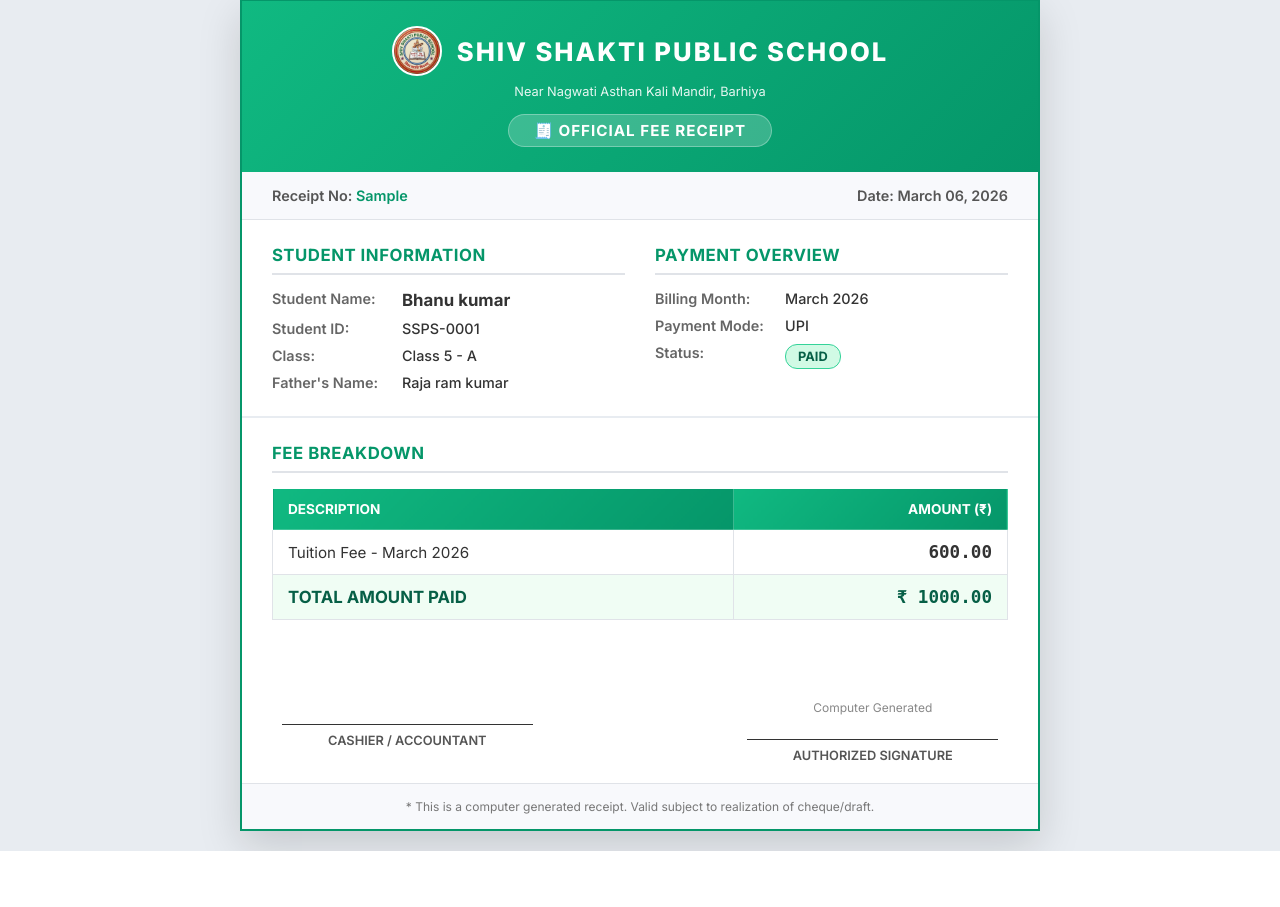
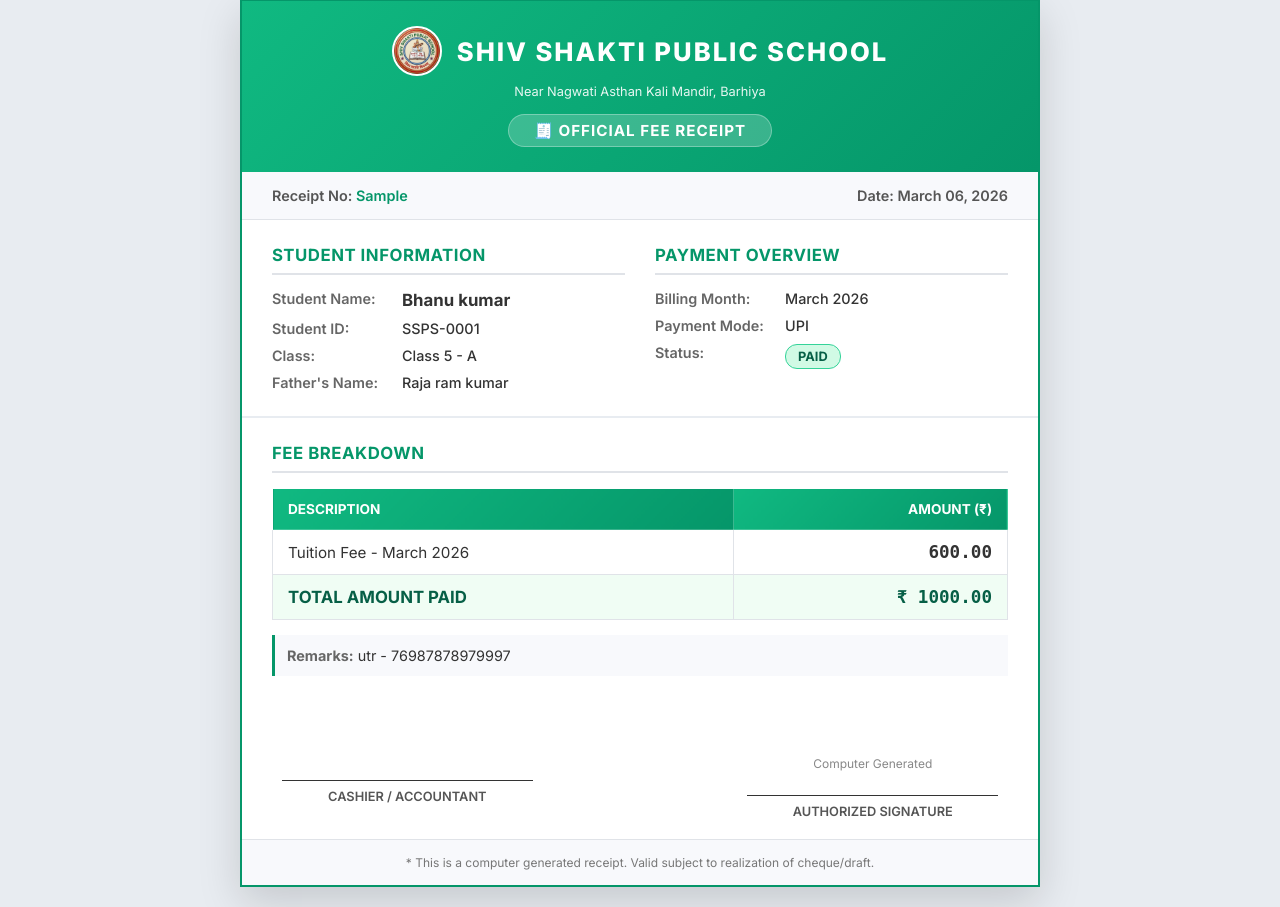
Before and after one commit to bssingh08/school-hub, a Django app: template templates/admin_portal/fee_receipt_pdf.html in a window 1280 px wide. Shown: the part 88-995 px from the top of the page. Before the commit the page ends 939 px from the top, so only its background shows below. Run offline with Django 3.2, Linux system fonts and the light colour scheme; data comes from the database, SQL or seed files in the repository; tables that the repository leaves empty hold one stand-in row (values such as "Sample post"); the template is opened without the code that fills it: values that come from a table or form of the project are taken from there, most other values are stand-ins (such as "Sample title", 1, 10 or a date in 2020).

Commit message:
add remarks in fee recipit

```diff
--- a/templates/admin_portal/fee_receipt_pdf.html
+++ b/templates/admin_portal/fee_receipt_pdf.html
@@ -380,6 +380,12 @@
                     </tr>
                 </tbody>
             </table>
+
+            {% if payment.remarks %}
+            <div style="margin-top: 15px; padding: 12px; background-color: #f8f9fc; border-left: 3px solid #059669; font-size: 0.9rem;">
+                <strong style="color: #666;">Remarks:</strong> {{ payment.remarks }}
+            </div>
+            {% endif %}
         </div>
 
         <!-- Signatures -->
```
